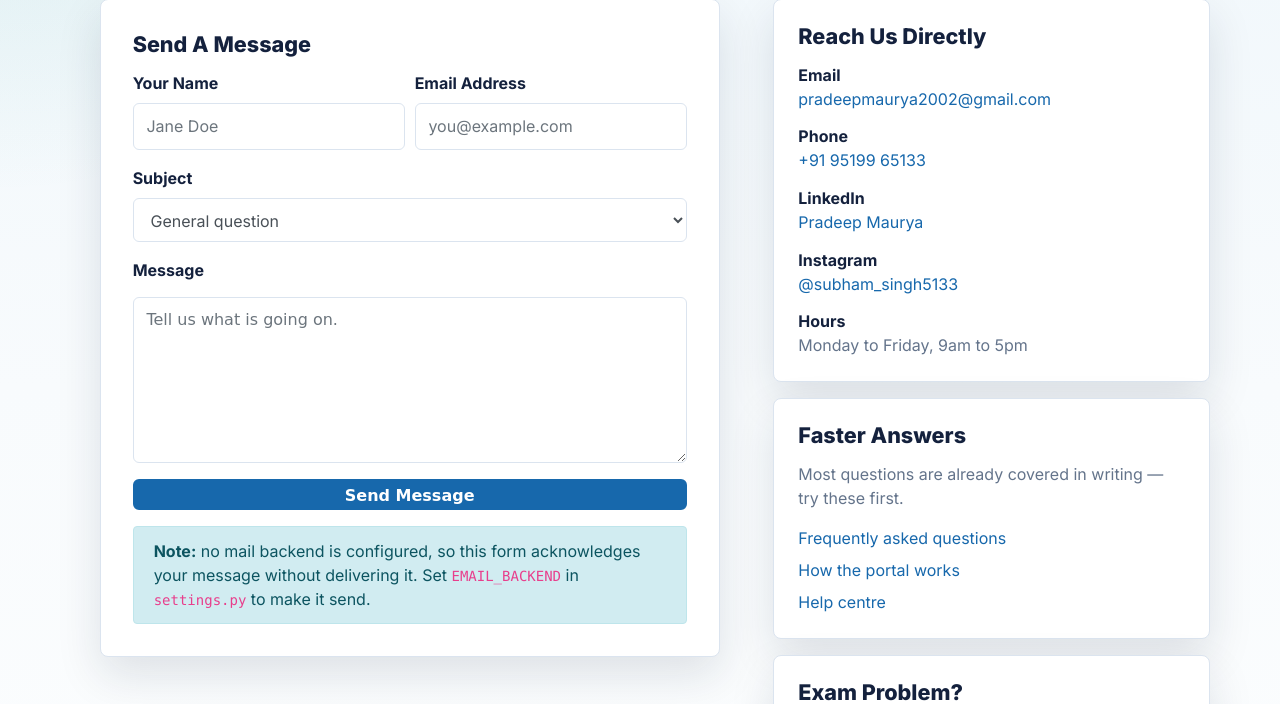
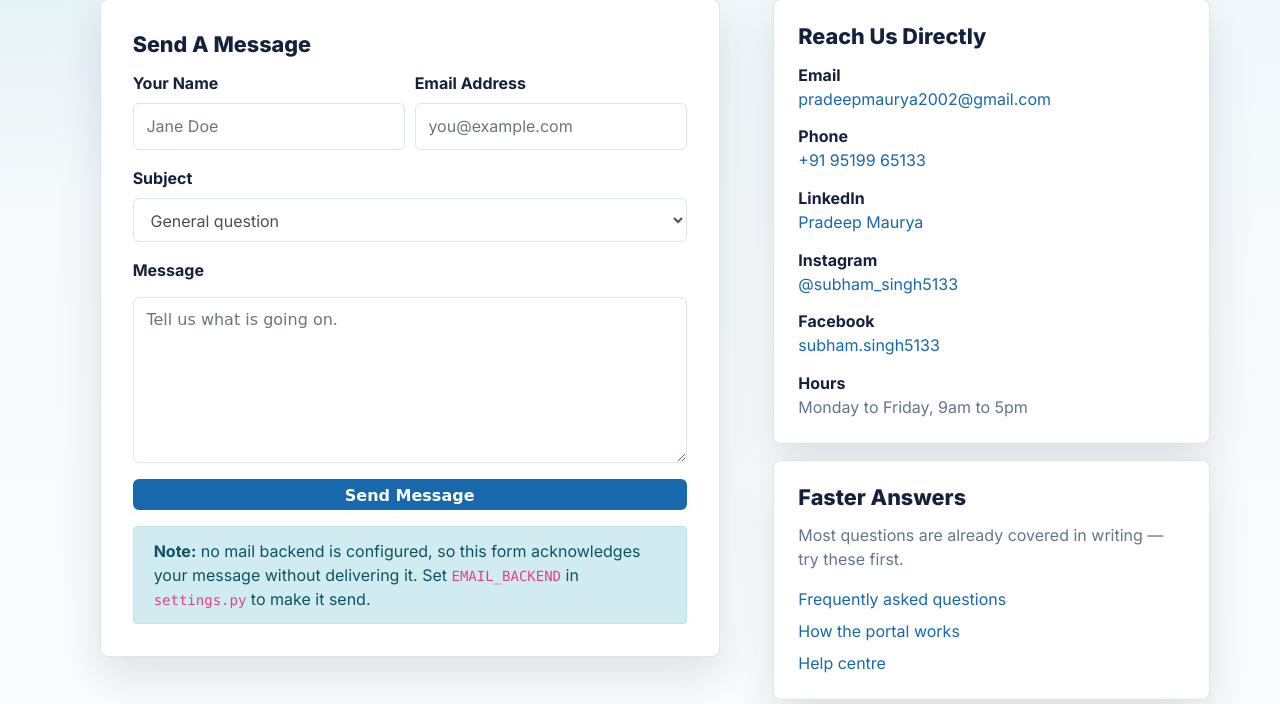
Before and after one commit to pradeepmaurya5133/Xamlysis, a Django app: page /contact/ in a window 1280 px wide. Shown: the part 286-990 px from the top of the page. Run offline with Django 3.2, Linux system fonts and the light colour scheme; parts of the project's set-up code (start-up, migrations or seed data) failed here and were passed over; some libraries are stand-ins or nearby versions; some web fonts are replaced.

Commit message:
Add the Facebook profile link to the footer and contact page
Wires the footer's Facebook icon to the real profile and lists it on the contact
page beside LinkedIn and Instagram, with target="_blank" and
rel="noopener noreferrer" as for the other external links.

Twitter is the only social icon still pointing at a placeholder.

Co-Authored-By: Claude Opus 5 (1M context) <noreply@anthropic.com>

```diff
--- a/template/base1.html
+++ b/template/base1.html
@@ -96,7 +96,9 @@
               and teacher-led performance review.
             </p>
             <span class="app-social" aria-label="Social links">
-              <a href="#" aria-label="Facebook"><i class="fa fa-facebook"></i></a>
+              <a href="https://www.facebook.com/subham.singh5133"
+                 target="_blank" rel="noopener noreferrer"
+                 aria-label="Facebook"><i class="fa fa-facebook"></i></a>
               <a href="#" aria-label="Twitter"><i class="fa fa-twitter"></i></a>
               <a href="https://www.linkedin.com/in/pradeep-maurya-b82b5820b"
                  target="_blank" rel="noopener noreferrer"
--- a/template/contact_page.html
+++ b/template/contact_page.html
@@ -68,6 +68,7 @@
         <p class="contact-line"><strong>Phone</strong><br><a href="tel:+919519965133">+91 95199 65133</a></p>
         <p class="contact-line"><strong>LinkedIn</strong><br><a href="https://www.linkedin.com/in/pradeep-maurya-b82b5820b" target="_blank" rel="noopener noreferrer">Pradeep Maurya</a></p>
         <p class="contact-line"><strong>Instagram</strong><br><a href="https://www.instagram.com/subham_singh5133" target="_blank" rel="noopener noreferrer">@subham_singh5133</a></p>
+        <p class="contact-line"><strong>Facebook</strong><br><a href="https://www.facebook.com/subham.singh5133" target="_blank" rel="noopener noreferrer">subham.singh5133</a></p>
         <p class="contact-line mb-0"><strong>Hours</strong><br>Monday to Friday, 9am to 5pm</p>
       </article>
 
```
